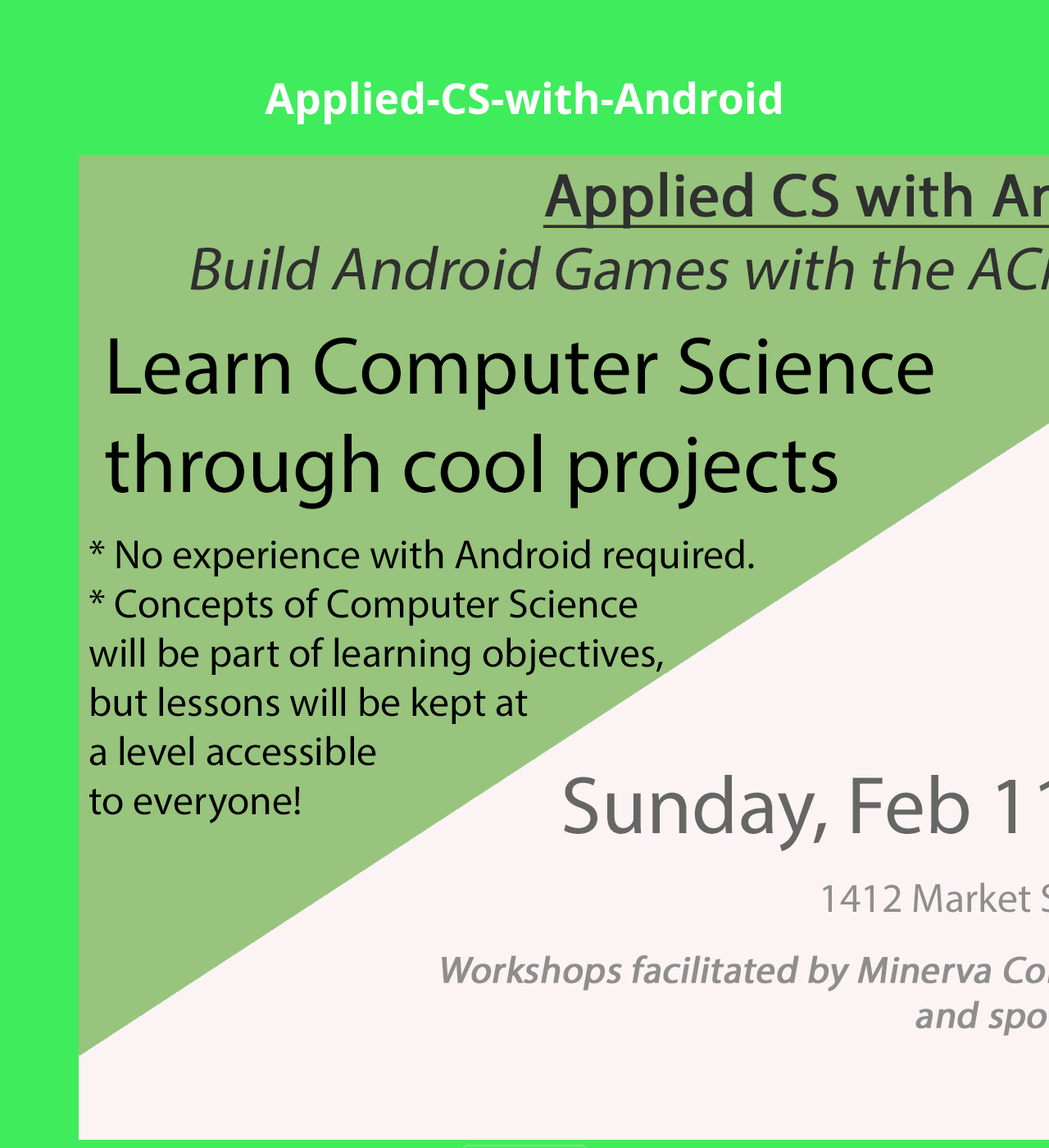
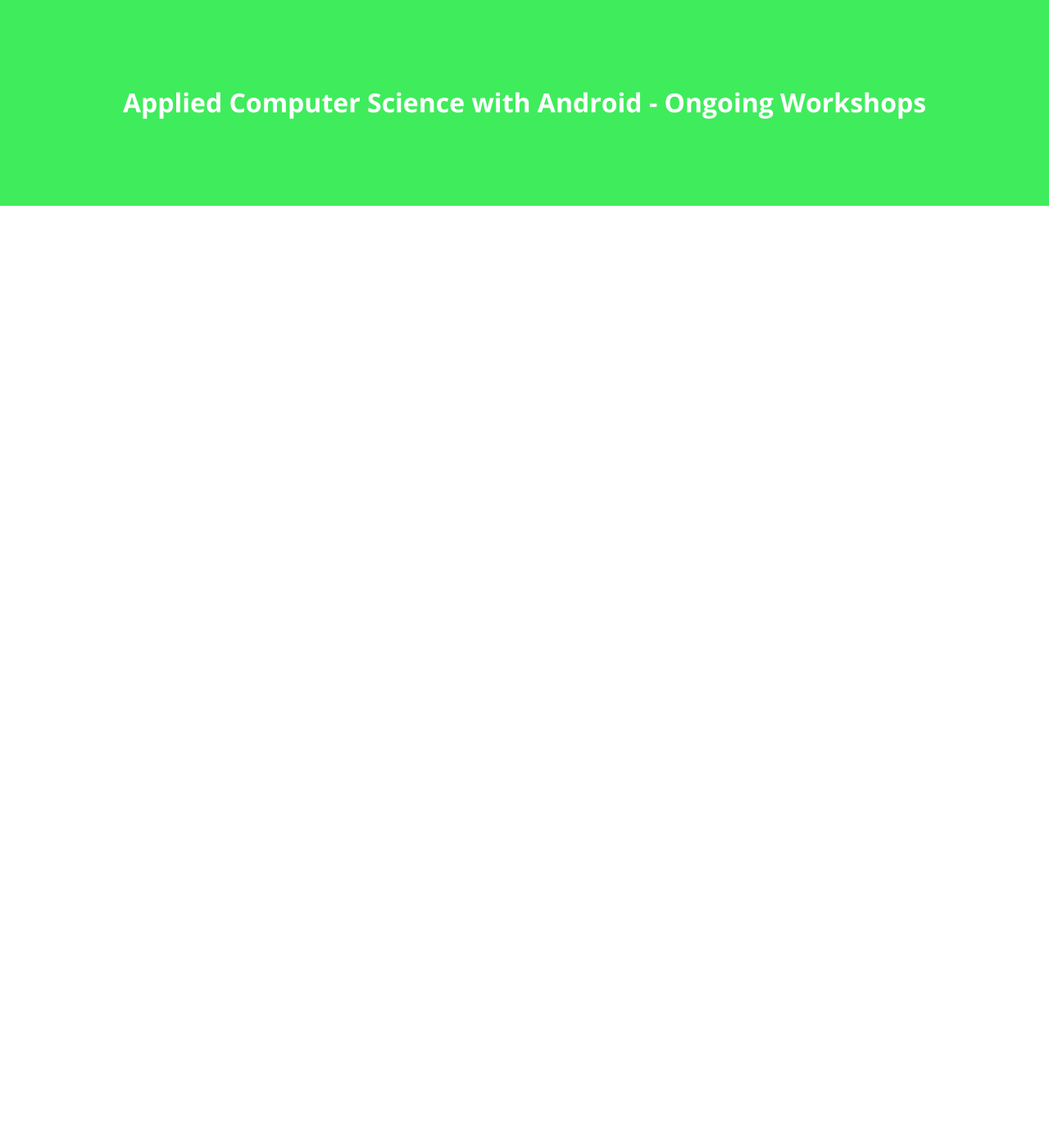
Before and after one commit to josealvarez97/Applied-CS-with-Android, a Jekyll site: the page built from docs/index.md, in a window 1280 px wide and 1400 px high. Shown: the whole window at 82% size. Built offline with Jekyll 4.4.1, drawn with Linux system fonts in a browser that asks for light colours; our own code applies the rules of GitHub Pages for plain Markdown files; the repository's description, which GitHub fills in, is left out; some of the changed text lies outside the part shown.

Commit message:
GITHUB WEBPAGE: Modifying template to my needs
The template is cool, but I can make it cooler.

```diff
--- a/docs/_layouts/default.html
+++ b/docs/_layouts/default.html
@@ -11,15 +11,16 @@
   </head>
   <body>
     <section class="page-header">
-      <h1 class="project-name">{{ site.title | default: site.github.repository_name }}</h1>
-      <h2 class="project-tagline">{{ site.description | default: site.github.project_tagline }}</h2>
-      <img src="https://raw.githubusercontent.com/josealvarez97/Applied-CS-with-Android/master/docs/images/AndroidWorkshop-ASCENT.jpg" alt="Poster Image here"/>
+      <!--h1 class="project-name">{{ site.title | default: site.github.repository_name }}</h1-->
+      <h1 class"project-name"> Applied Computer Science with Android - Ongoing Workshops</h1>
+      <!--h2 class="project-tagline">{{ site.description | default: site.github.project_tagline }}</h2-->
+      <!--img src="https://raw.githubusercontent.com/josealvarez97/Applied-CS-with-Android/master/docs/images/AndroidWorkshop-ASCENT.jpg" alt="Poster Image here"/-->
       {% if site.github.is_project_page %}
-        <a href="{{ site.github.repository_url }}" class="btn">View on GitHub</a>
+        <!--a href="{{ site.github.repository_url }}" class="btn">View on GitHub</a>
       {% endif %}
       {% if site.show_downloads %}
         <a href="{{ site.github.zip_url }}" class="btn">Download .zip</a>
-        <a href="{{ site.github.tar_url }}" class="btn">Download .tar.gz</a>
+        <a href="{{ site.github.tar_url }}" class="btn">Download .tar.gz</a-->
       {% endif %}
     </section>
 
```
